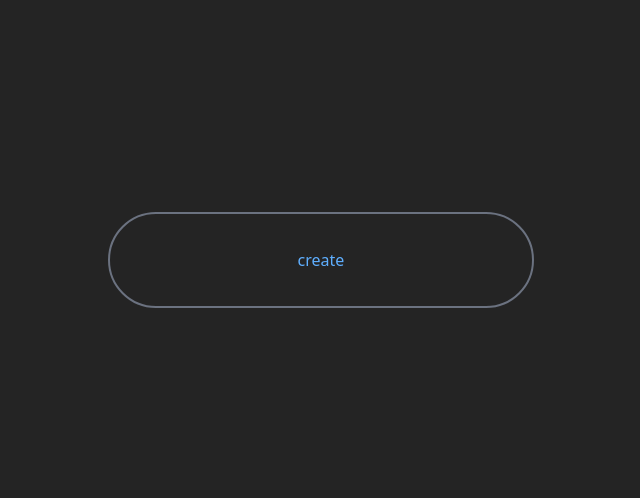
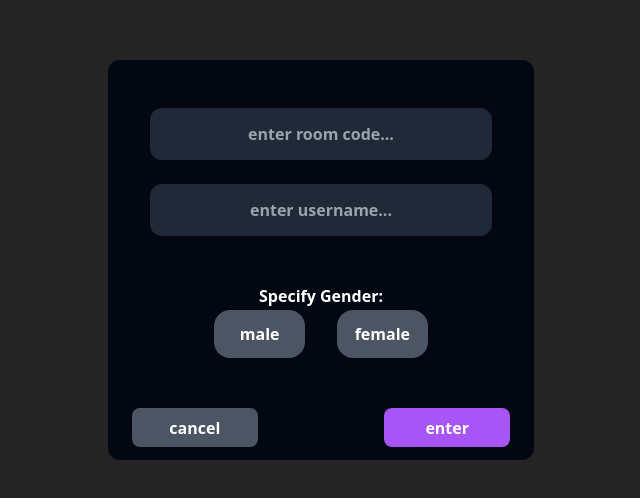
Before and after one commit to GeorgiKaradakov/online_chat_app, a React (Vite) app in the folder frontend/: page / in a window 1280 px wide. Shown: the part 140-638 px from the top of the page, without its empty margins (319-959 px from the left). Built offline with nearby package versions, Linux system fonts and the light colour scheme.

Commit message:
created "create room" pop up menu
TODO: animate it

```diff
--- a/frontend/src/components/ButtonChat.tsx
+++ b/frontend/src/components/ButtonChat.tsx
@@ -3,7 +3,7 @@ import { mc } from "../utils/funcs.ts";
 
 const ButtonChat:React.FC<buttonChatType> = ({className, text, img, onClick}) => {
   return (
-    <div onClick={onClick} className={mc("text-[#5FAFFF] flex justify-center items-center border-2 border-gray-500 rounded-full cursor-pointer", className)}>
+    <div onClick={onClick} className={mc("p-1 text-[#5FAFFF] flex justify-center items-center border-2 border-gray-500 rounded-full cursor-pointer", className)}>
       {
         text ? text : img
       }
--- a/frontend/src/components/popup/PPCreateRoom.tsx
+++ b/frontend/src/components/popup/PPCreateRoom.tsx
@@ -1,8 +1,26 @@
+import { PPCreateType } from "../../types/PPCreateType";
+import ButtonChat from "../ButtonChat";
+import RadioButton from "../radioButton";
 
 
-function PPCreateRoom(){
+const PPCreateRoom:React.FC<PPCreateType> = ({isOpen, closePopUp, submitPopUp}) => {
   return (
-    <></>
+    <div className={`absolute w-[90%] h-1/2 bg-gray-950 flex flex-col items-center rounded-xl md:w-2/3 lg:w-1/3 ${isOpen ? "" : "hidden"}`}>
+
+      <input className="mt-12 text-white font-bold text-center rounded-xl bg-gray-800 w-[80%] h-1/6 focus:outline-none focus:ring-0 focus:border-transparent" placeholder="enter room code..."/>
+      <input className="mt-6 text-white font-bold text-center rounded-xl bg-gray-800 w-[80%] h-1/6 focus:outline-none focus:ring-0 focus:border-transparent" placeholder="enter username..."/>
+
+      <p className="mt-12 text-white font-bold">Specify Gender:</p>
+      <div className="w-1/2 h-1/6 flex justify-between items-center">
+        <RadioButton name="gender" text="male" className="w-1/2 mr-4"/>
+        <RadioButton name="gender" text="female" className="w-1/2 ml-4"/>
+      </div>
+
+      <div className="mt-12 px-6 flex justify-between w-full h-1/6">
+        <ButtonChat onClick={closePopUp} text="cancel" className="w-1/3 h-2/3 border-none text-white font-bold rounded-lg bg-gray-600 lg:h-3/4"/>
+        <ButtonChat onClick={submitPopUp} text="enter" className="w-1/3 h-2/3 border-none text-white font-bold rounded-lg bg-purple-500 lg:h-3/4"/>
+      </div>
+    </div>
   )
 }
 
--- /dev/null
+++ b/frontend/src/components/radioButton.tsx
@@ -0,0 +1,16 @@
+import { radioButtonType } from "../types/radioButtonType";
+import { mc } from "../utils/funcs";
+
+
+const RadioButton:React.FC<radioButtonType> = ({name, className, text}) => {
+  return (
+    <label className={mc("hover:cursor-pointer", className)}>
+      <input className="hidden peer" type="radio" name={name}/>
+      <div className="p-3 text-center text-white font-bold rounded-2xl bg-gray-600 peer-checked:bg-purple-500">
+        {text}
+      </div>
+    </label>
+  );
+};
+
+export default RadioButton;
--- a/frontend/src/pages/Home.tsx
+++ b/frontend/src/pages/Home.tsx
@@ -1,13 +1,14 @@
-import Button from "../components/ButtonChat.tsx";
-
-const openPP = () => {
-  console.log("clicked")
-};
+import { useState } from "react";
+import PPCreateRoom from "../components/popup/PPCreateRoom.tsx";
+import ButtonChat from "../components/ButtonChat.tsx";
 
 function Home(){
+  const [open, setOpen] = useState(true);
+
   return (
     <>
-      <Button onClick={openPP()} text="create" className="w-1/3 h-24"/>
+      <ButtonChat onClick={() => setOpen(true)} text="open popup" className="w-1/3 h-24"/>
+      <PPCreateRoom isOpen={open} closePopUp={() => setOpen(false)} submitPopUp={() => console.log("submited")}/>
     </>
   );
 }
--- a/frontend/src/types/ButtonChatType.tsx
+++ b/frontend/src/types/ButtonChatType.tsx
@@ -4,5 +4,5 @@ export type buttonChatType = {
   text      ?: string
   img       ?: Component
   className ?: string
-  onClick   ?: () => {};
+  onClick   ?: () => void;
 };
--- /dev/null
+++ b/frontend/src/types/PPCreateType.tsx
@@ -0,0 +1,6 @@
+
+export type PPCreateType = {
+  isOpen     ?: boolean
+  closePopUp  : () => void;
+  submitPopUp : () => void;
+};
--- /dev/null
+++ b/frontend/src/types/radioButtonType.tsx
@@ -0,0 +1,7 @@
+
+
+export type radioButtonType = {
+  name : string;
+  className ?: string;
+  text : string;
+};
```
